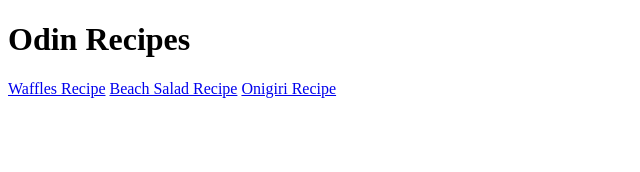
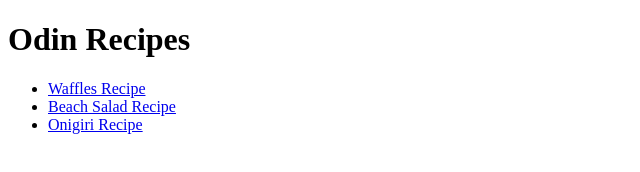
Before and after one commit to definitelynotjdk/odin-recipes, a plain HTML site: page index.html in a window 1280 px wide. Shown: the whole page, without its empty margins (0-640 px from the left). Drawn offline with Linux system fonts and the light colour scheme.

Commit message:
Change link format to unordered list

```diff
--- a/index.html
+++ b/index.html
@@ -6,8 +6,10 @@
     </head>
     <body>
         <h1>Odin Recipes</h1>
-        <a href="recipes/waffles.html">Waffles Recipe</a>
-        <a href="recipes/beansalad.html">Beach Salad Recipe</a>
-        <a href="recipes/onigiri.html">Onigiri Recipe</a>
+        <ul>
+            <li><a href="recipes/waffles.html">Waffles Recipe</a></li>
+            <li><a href="recipes/beansalad.html">Beach Salad Recipe</a></li>
+            <li><a href="recipes/onigiri.html">Onigiri Recipe</a></li>
+        </ul>
     </body>
 </html>
```
